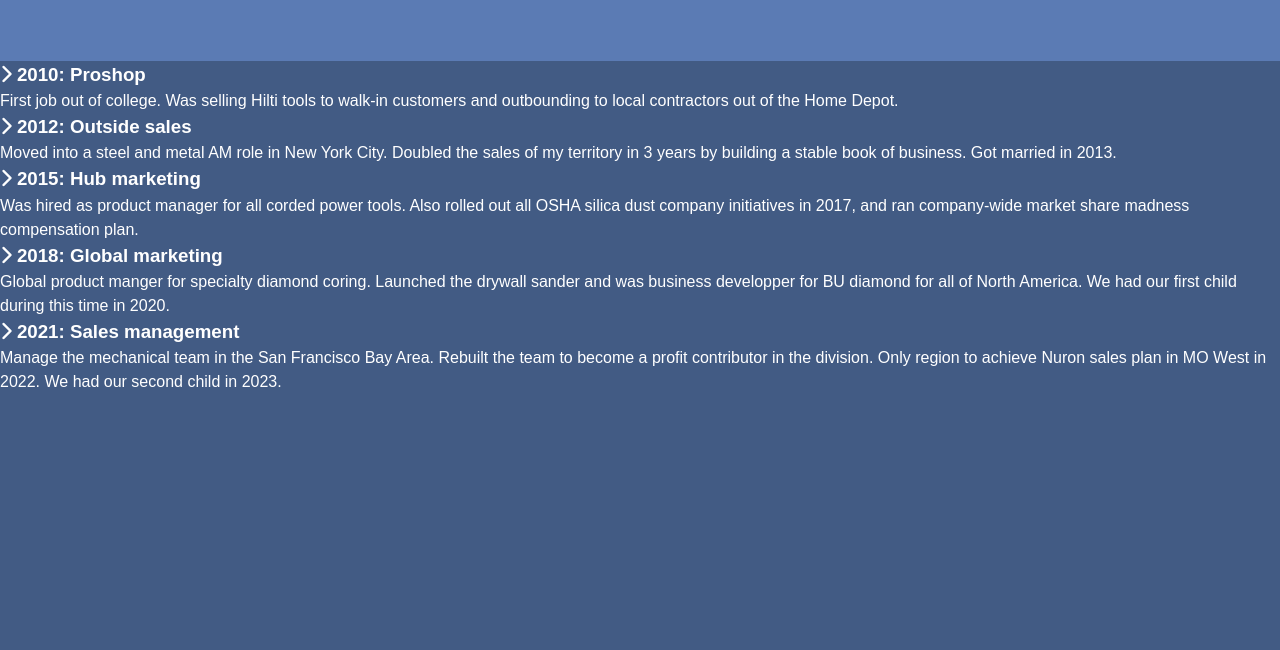
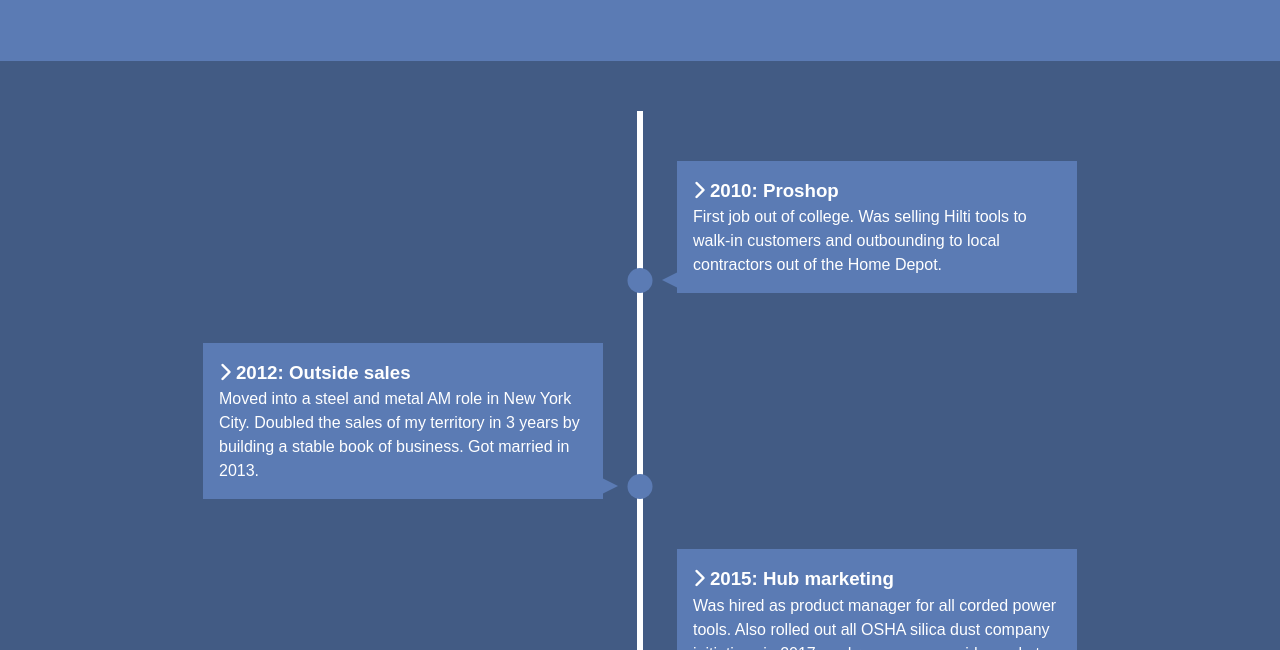
Before and after one commit to jaydww/hilti-timeline, a plain HTML site: page index.html in a window 1280 px wide. Shown: the part 150-800 px from the top of the page. Drawn offline with Linux system fonts and the light colour scheme.

Commit message:
style and add arrows to timeline

```diff
--- a/style.css
+++ b/style.css
@@ -32,3 +32,75 @@ body {
 h1 {
   font-size:  2.3rem;
 }
+
+#timeline ul {
+  background:  var(--primary-color);
+  padding:  50px 0;
+}
+
+/* Creates line */
+#timeline ul li {
+  list-style:  none;
+  position:  relative;
+  width:  6px;
+  margin:  0 auto;
+  padding-top:  50px;
+  background:  #fff;
+}
+
+/* Boxes */
+#timeline ul li div {
+  position:  relative;
+  bottom:  0;
+  width:  400px;
+  padding:  1rem;
+  background:  var(--secondary-color);
+  transition:  all 0.5s ease-in-out;
+}
+
+/* Right side */
+#timeline ul li:nth-child(odd) div {
+  left:  40px;
+}
+
+#timeline ul li:nth-child(even) div {
+  left:  -434px;
+}
+
+/* Dots */
+#timeline ul li:after {
+  content:  '';
+  position:  absolute;
+  left:  50%;
+  bottom:  0;
+  width:  25px;
+  height:  25px;
+  background:  var(--secondary-color);
+  transform:  translateX(-50%);
+  border-radius:  50%;
+  transition:  background 0.5s ease-in-out;
+}
+
+/* Arrows base */
+#timeline div:before {
+  content:  '';
+  position:  absolute;
+  bottom:  5px;
+  width:  0;
+  height:  0;
+  border-style:  solid;
+}
+
+/* Right arrows */
+#timeline ul li:nth-child(odd) div:before {
+  left:  -15px;
+  border-width:  8px 16px 8px 0;
+  border-color:  transparent var(--secondary-color) transparent transparent;
+}
+
+/* Left arrows */
+#timeline ul li:nth-child(even) div:before {
+  right:  -15px;
+  border-width:  8px 0 8px 16px;
+  border-color:  transparent transparent transparent var(--secondary-color);
+}
```
